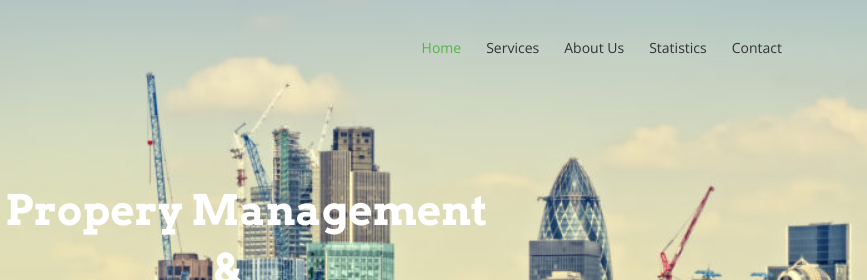
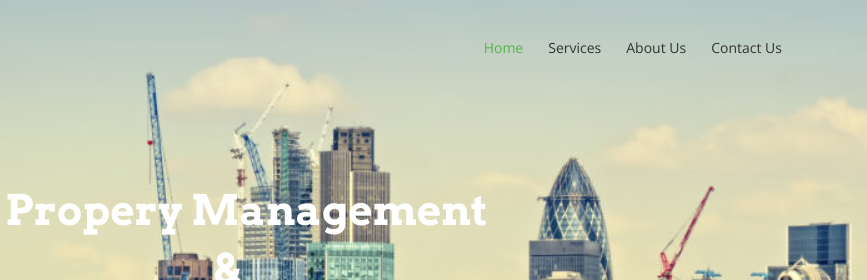
Before and after one commit to ankur108/greenstonelondon.co.uk, a plain HTML site: page index.html in a window 1280 px wide. Shown: the top 280 px of the page, 413-1280 px from the left. Drawn offline with nearby package versions, Linux system fonts and the light colour scheme; files whose address does not match are found by name.

Commit message:
Offline Update

```diff
--- a/index.html
+++ b/index.html
@@ -52,13 +52,8 @@
                 </a>
               </li>
               <li class="nav-item">
-                <a class="nav-link" href="#counts">
-                  Statistics
-                </a>
-              </li>
-              <li class="nav-item">
                 <a class="nav-link" href="#contact">
-                  Contact
+                  Contact Us
                 </a>
               </li>
             </ul>
```
